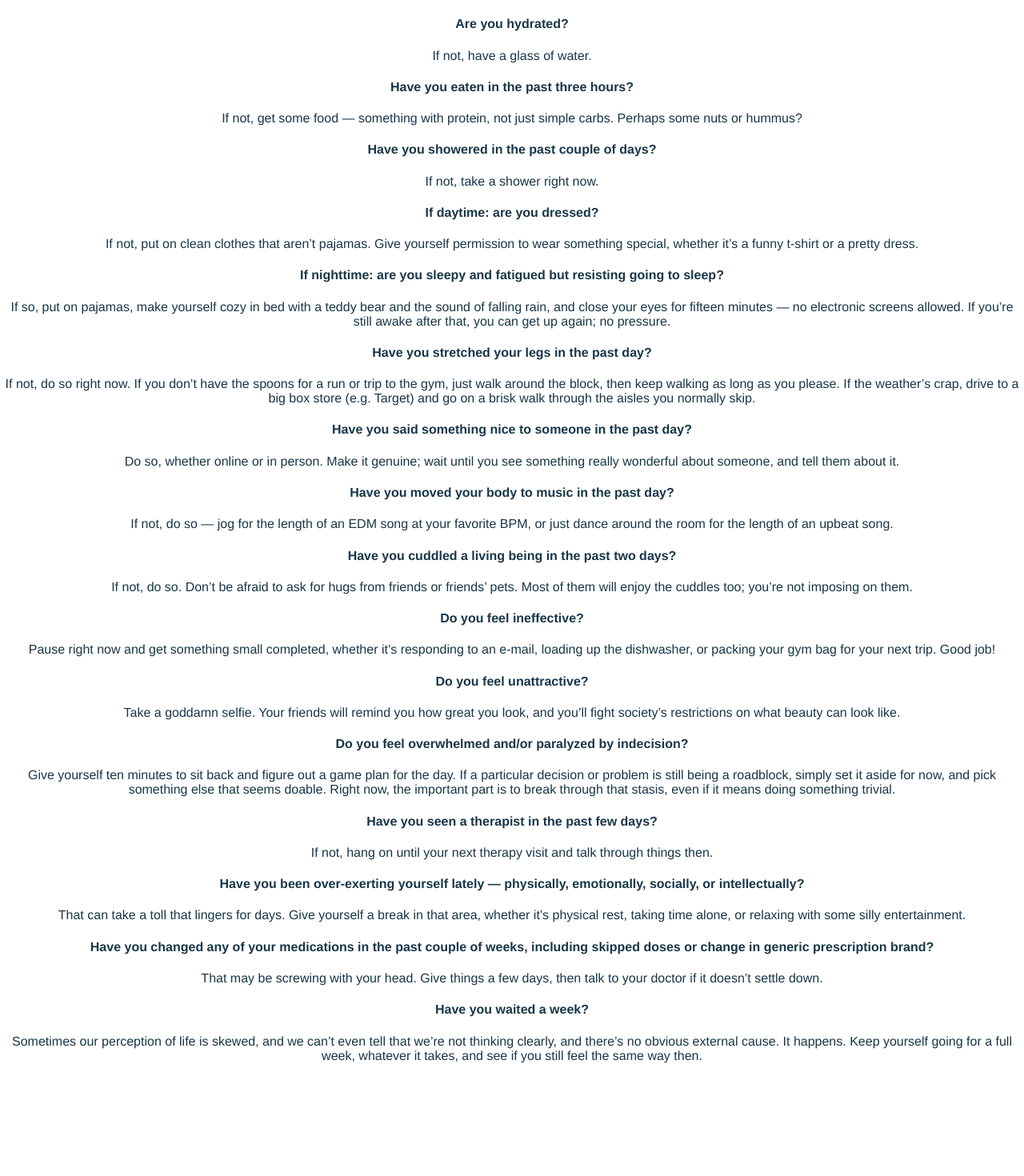
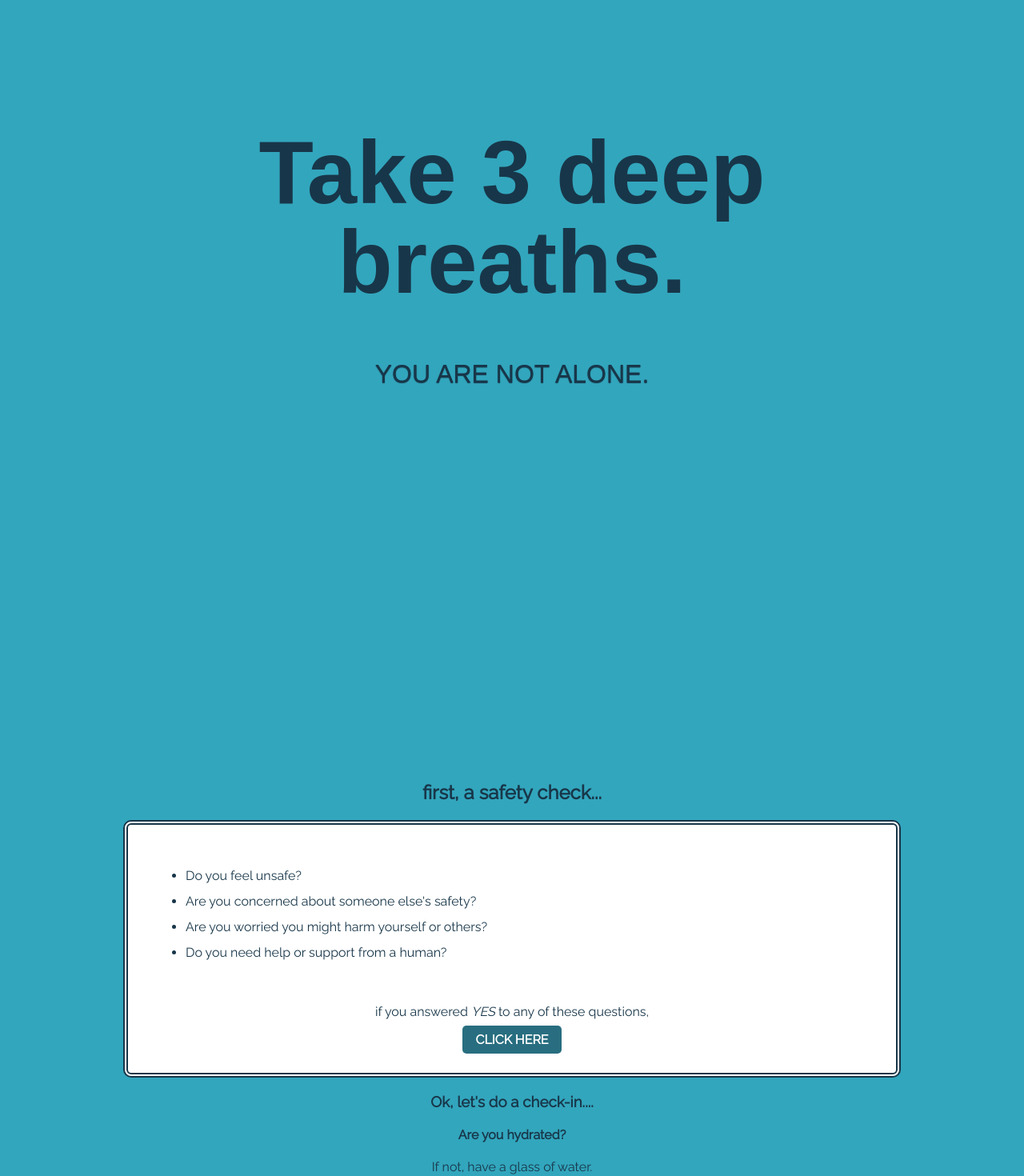
Before and after one commit to misskelly/squishy-checkin, a React (Create React App) app: page /notok in a window 1280 px wide. Shown: the top 1470 px of the page at 80% size. Before the commit the page ends 1329 px from the top, so only its background shows below. Built offline with nearby package versions, Linux system fonts and the light colour scheme; no server answers.

Commit message:
Begin styling not-ok page

```diff
--- a/src/assets/_mixins.scss
+++ b/src/assets/_mixins.scss
@@ -98,3 +98,9 @@
   font-size: 1.2rem;
   transform: scale(1.1);
 }
+
+@mixin article-wrapper {
+  background: white;
+  border: 6px double $main-text-color;
+  border-radius: 10px
+}
--- a/src/components/Home/_Home.scss
+++ b/src/components/Home/_Home.scss
@@ -1,12 +1,11 @@
 main {
-  // @include gradient(hsl(193, 52%, 38%), hsl(202, 49%, 19%), vertical)
+
   height: 100vh;
 
 }
 
 .header {
   background: #ffffff;
-  // margin: 1rem;
   position: relative;
   z-index: 1;
   padding: .5rem 0 0 1rem;
--- a/src/components/NotOkPage/_NotOkPage.scss
+++ b/src/components/NotOkPage/_NotOkPage.scss
@@ -0,0 +1,43 @@
+.not-ok-section {
+  background: $light-text-color;
+  font-family: $main-font;
+}
+
+.not-ok-heading {
+  font-family: $heading-font;
+  margin: 0 auto 20rem auto;
+  @include font-size(7rem);
+  font-weight: bold;
+  display: block;
+  line-height: 1;
+  padding: 10rem;
+}
+
+.not-alone-text {
+  text-transform: uppercase;
+  font-weight: 300;
+  text-shadow: $main-text-color 0 .5px 1px;
+  @include font-size(2rem);
+  margin-bottom: 10rem;
+}
+
+
+.safety-wrapper {
+  @include article-wrapper;
+  width: 70%;
+  margin: 0 auto;
+  padding: 2rem;
+}
+
+.safety-list {
+  text-align: left;
+  padding-bottom: 2rem;
+  line-height: 2;
+}
+
+.crisis-btn {
+  text-decoration: none;
+  margin: 0 auto;
+  @include button;
+  text-transform: uppercase;
+}
--- a/src/components/NotOkPage/index.js
+++ b/src/components/NotOkPage/index.js
@@ -1,6 +1,7 @@
 import React from 'react';
 import { crisisQuestions } from '../../data';
 import uniqid from 'uniqid';
+import underwater from '../../assets/underwater.jpg';
 
 export const NotOkPage = () => {
   const questions = crisisQuestions.map((q) => {
@@ -22,7 +23,54 @@ export const NotOkPage = () => {
   });
   return (
     <section className="not-ok-section">
+      <h1 className="not-ok-heading">
+        Take 3 deep breaths.
+        <br/>
+        <span className="not-alone-text">
+          You are not alone.
+        </span>
+      </h1>
+      <h2 className="safety-q-heading">
+        first, a safety check...
+      </h2>
+      <article className="safety-wrapper">
+      <ul className="safety-list">
+        <li className="safety-check-li">
+          Do you feel unsafe?
+        </li>
+        <li className="safety-check-li">
+          Are you concerned about someone else's safety?
+        </li>
+        <li className="safety-check-li">
+          Are you worried you might harm yourself or others?
+        </li>
+        <li className="safety-check-li">
+          Do you need help or support from a human?
+        </li>
+      </ul>
+      <p className="crisis-link-text">if you answered <em>YES</em> to any of these questions,</p>
+      <a
+        href="#crisis"
+        className="crisis-btn">
+          Click here
+      </a>
+      </article>
+      <h3 className="crisis-q-heading"> Ok, let's do a check-in....</h3>
+
       { questions }
+
+      <article id="crisis" className="crisis-services">
+        <img
+          src={ underwater }
+          alt="When you're feeling underwater, reach out to Colorado Crisis Services."
+        />
+        <p className="crisis-text">
+          When the pressure of life feels like too much to bear, call Colorado Crisis Services toll-free at <a href="tel:+1844938255"> 1-844-493-TALK (8255)</a> or <a href="sms:+38255?body=TALK">text TALK to 38255</a> to speak to a trained professional about topics like mental health, substance use or emotional support.
+        </p>
+        <a href="http://coloradocrisisservices.org/">
+          http://coloradocrisisservices.org/
+        </a>
+      </article>
     </section>
   );
 };
--- a/src/containers/HelperPage/_HelperPage.scss
+++ b/src/containers/HelperPage/_HelperPage.scss
@@ -22,9 +22,7 @@
   display: flex;
   justify-content: center;
   align-items: center;
-  background: white;
-  border: 6px double $main-text-color;
-  border-radius: 10px
+  @include article-wrapper;
 }
 
 .joke-text {
--- a/src/containers/HelperPage/index.js
+++ b/src/containers/HelperPage/index.js
@@ -3,7 +3,7 @@ import { NavLink } from 'react-router-dom';
 import PropTypes from 'prop-types';
 import { connect } from 'react-redux';
 import { getHelpers } from '../../thunks/getHelpers';
-import bubble from '../../assets/bubble.png';
+
 
 export class HelperPage extends Component {
   constructor(props) {
@@ -15,7 +15,6 @@ export class HelperPage extends Component {
 
 
   componentDidMount() {
-    console.log(bubble)
     this.setState({
       currentView: this.props.match.path.slice(1),
     });
--- a/src/data.js
+++ b/src/data.js
@@ -225,10 +225,6 @@ export const crisisQuestions = [
   "answer": "Pause right now and get something small completed, whether it’s responding to an e-mail, loading up the dishwasher, or packing your gym bag for your next trip.  Good job!"
   },
   {
-  "question": "Do you feel unattractive?",
-  "answer": "Take a goddamn selfie.  Your friends will remind you how great you look, and you’ll fight society’s restrictions on what beauty can look like."
-  },
-  {
   "question": "Do you feel overwhelmed and/or paralyzed by indecision?",
   "answer": "Give yourself ten minutes to sit back and figure out a game plan for the day.  If a particular decision or problem is still being a roadblock, simply set it aside for now, and pick something else that seems doable.  Right now, the important part is to break through that stasis, even if it means doing something trivial."
   },
--- a/src/index.scss
+++ b/src/index.scss
@@ -3,6 +3,7 @@
 @import './assets/mixins';
 @import './components/ErrorPage/Error';
 @import './components/Home/Home';
+@import './components/NotOkPage/NotOkPage';
 @import './containers/App/App';
 @import './containers/HelperPage/HelperPage';
 
```
Also changed, not shown: src/assets/_variables.scss (line endings or trailing spaces), src/assets/underwater.jpg (added), 1 other file (tests, documents, lock files or other folders).
